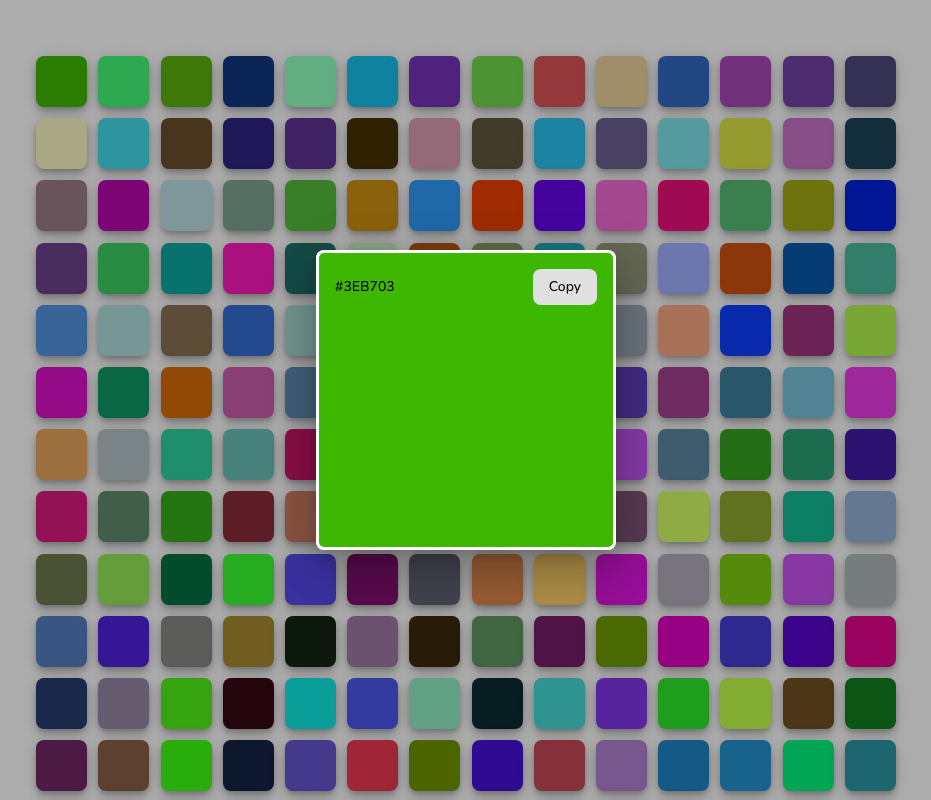
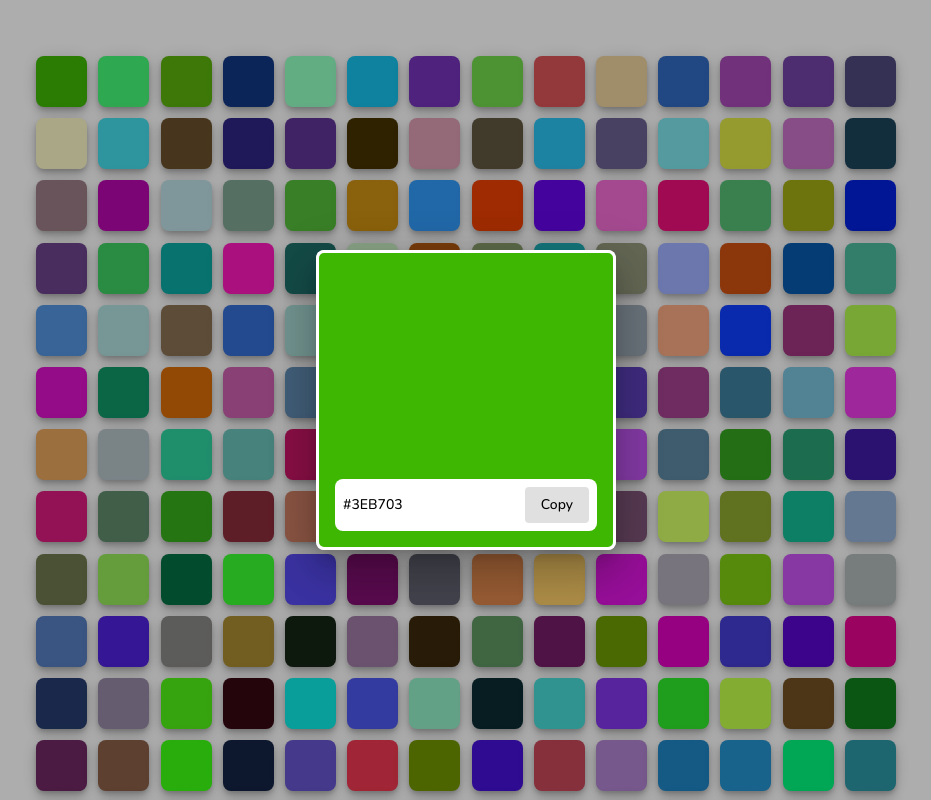
Before and after one commit to DungNg/random-color-angular, an Angular app: page / in a window 1280 px wide. Both pictures are taken after a click on the element 235 px from the left and 81 px from the top of the page. Shown: the whole page, without its empty margins (174-1105 px from the left). Built offline with nearby package versions, Linux system fonts and the light colour scheme.

Commit message:
add dialog background

```diff
--- a/src/app/color/color.component.css
+++ b/src/app/color/color.component.css
@@ -105,6 +105,11 @@
     display: flex;
     justify-content: space-between;
     align-items: center;
+    background-color: white;
+    color:black;
+    border-radius: .5rem;
+    padding: .5rem;
+    width: 100%;
 }
 
 .dialog-container {
@@ -116,6 +121,8 @@
     padding: 1rem;
     border-radius: .5rem;
     border: .2rem solid white;
+    display: flex;
+    align-items: end;
 }
 
 ::ng-deep .message {
--- a/src/app/color/color.component.html
+++ b/src/app/color/color.component.html
@@ -3,10 +3,10 @@
     <div @scale [ngStyle]="{ 'background-color': color}" *ngFor="let color of colorsDisplay" class="box noselect"
       (click)="openDialog(color)">
       <ng-template #dialogTemplate>
-        <div class="dialog-container" [ngStyle]="{'backgroundColor': dialogColor, 'color': dialogFontColor}">
+        <div class="dialog-container" [ngStyle]="{'backgroundColor': dialogColor}">
           <div class="dialog">
             {{currentColor}}
-            <button mat-button class="btn-copy" [ngStyle]="{'backgroundColor': lightColorCode, color: darkColorCode}"
+            <button mat-raised-button class="btn-copy" [ngStyle]="{'backgroundColor': lightColorCode, 'color': darkColorCode}"
               [cdkCopyToClipboard]="currentColor" (click)="openSnackBar(currentColor)">Copy</button>
           </div>
         </div>
--- a/src/app/color/color.component.ts
+++ b/src/app/color/color.component.ts
@@ -32,7 +32,6 @@
   darkColorCode = "#000000";
   isLightColor = false;
   dialogColor = "#000000";
-  dialogFontColor = "#000000";
   isShowFunc = false;
   isDarkMode = false;
   start = 1;
@@ -60,7 +59,6 @@
     this.currentColor = color;
     this.isLightColor = this.colorService.isLightColor(color);
     this.dialogColor = color;
-    this.dialogFontColor = this.isLightColor ? this.darkColorCode : this.lightColorCode;
     const dialogRef = this.matDialog.open(this.dialogTemplate, {
       width: '300px',
       height: '300px'
```
